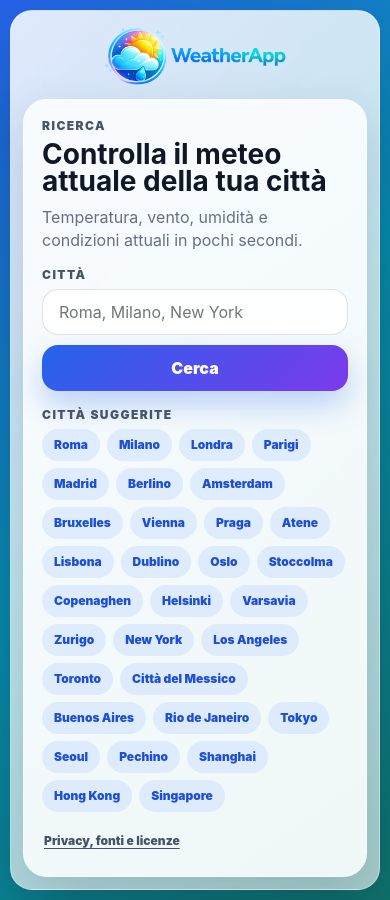
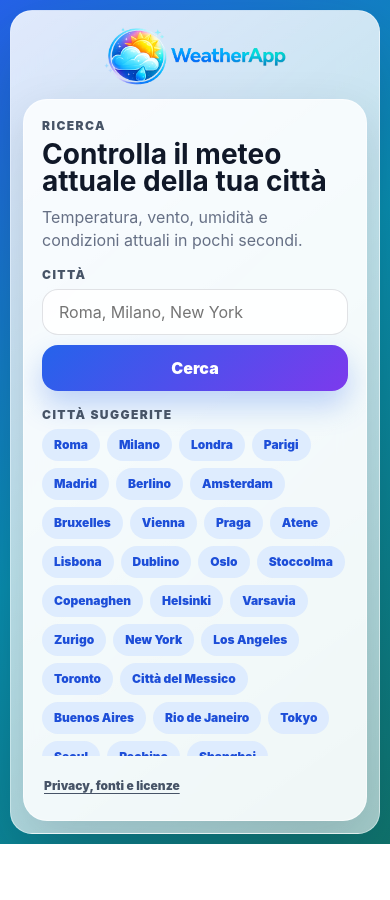
Before and after one commit to Kaonashi98/weatherApp, an Angular app: page / in a window 390 px wide. After the commit the page ends 844 px from the top, so only its background shows below. Built offline with nearby package versions, Linux system fonts and the light colour scheme.

Commit message:
fix: ho eliminato lo scroll della pagina

```diff
--- a/src/app/app.css
+++ b/src/app/app.css
@@ -708,6 +708,22 @@ button:disabled {
   overflow: hidden auto;
 }
 
+.search-panel,
+.weather-card,
+.city-lists,
+.recent-list,
+.info-dialog {
+  scrollbar-width: none;
+}
+
+.search-panel::-webkit-scrollbar,
+.weather-card::-webkit-scrollbar,
+.city-lists::-webkit-scrollbar,
+.recent-list::-webkit-scrollbar,
+.info-dialog::-webkit-scrollbar {
+  display: none;
+}
+
 .city-section + .city-section {
   margin-top: 16px;
 }
@@ -1121,7 +1137,23 @@ button:disabled {
   }
 }
 
-@media (max-height: 760px) and (min-width: 621px) { :host { overflow: auto; } .page { align-items: start; height: auto; overflow: visible; } .weather-shell { height: auto; transform: none; overflow: visible; } .content-grid, .search-panel, .weather-card { overflow: visible; } }
+@media (max-height: 760px) and (min-width: 621px) {
+  :host,
+  .page {
+    height: 100dvh;
+    overflow: hidden;
+  }
+
+  .page {
+    align-items: center;
+  }
+
+  .weather-shell {
+    height: calc(100dvh - 20px);
+    transform: none;
+    overflow: hidden;
+  }
+}
 @media (max-width: 1040px) {
   .weather-shell {
     width: min(780px, 100%);
@@ -1159,51 +1191,41 @@ button:disabled {
 @media (max-width: 1040px) and (orientation: portrait) {
   :host,
   .page {
-    height: auto;
-    min-height: 100vh;
-    min-height: 100dvh;
-    overflow: visible;
-  }
-
-  :host { overflow: auto; }
+    height: 100dvh;
+    min-height: 0;
+    overflow: hidden;
+  }
+
   .page { align-items: center; }
 
   .weather-shell {
-    height: auto;
+    height: calc(100dvh - 20px);
     transform: none;
-    overflow: visible;
-  }
-
-  .content-grid,
-  .search-panel,
-  .weather-card,
-  .quick-list,
-  .city-lists { overflow: visible; }
+    overflow: hidden;
+  }
 }
 @media (max-width: 620px) {
   :host {
-    height: auto;
-    min-height: 100vh;
-    min-height: 100dvh;
-    overflow: auto;
+    height: 100dvh;
+    min-height: 0;
+    overflow: hidden;
   }
 
   .page {
-    align-items: start;
-    min-height: 100vh;
-    min-height: 100dvh;
-    height: auto;
+    align-items: center;
+    min-height: 0;
+    height: 100dvh;
     padding: 10px;
-    overflow: visible;
+    overflow: hidden;
   }
 
   .weather-shell {
-    height: auto;
-    min-height: calc(100dvh - 20px);
+    height: calc(100dvh - 20px);
+    min-height: 0;
     padding: 12px;
     border-radius: 22px;
     transform: translateY(0);
-    overflow: visible;
+    overflow: hidden;
   }
 
   .shell-header {
@@ -1218,8 +1240,11 @@ button:disabled {
   .content-grid,
   .search-panel,
   .weather-card {
-    min-height: auto;
-    overflow: visible;
+    min-height: 0;
+  }
+
+  .search-panel {
+    overflow: hidden;
   }
 
   .weather-card:not(.weather-card--overlay-open):not(.weather-card--overlay-closing) {
@@ -1233,9 +1258,9 @@ button:disabled {
   }
 
   .city-lists {
-    flex: 0 0 auto;
-    max-height: none;
-    overflow: visible;
+    flex: 1 1 auto;
+    min-height: 0;
+    overflow: hidden auto;
   }
 
 
--- a/src/styles.css
+++ b/src/styles.css
@@ -15,22 +15,3 @@ app-root {
   width: 100%;
   height: 100%;
 }
-
-
-@media (max-width: 620px) {
-  html,
-  body {
-    height: auto;
-    min-height: 100%;
-    min-height: 100dvh;
-    overflow-x: hidden;
-    overflow-y: auto;
-  }
-
-  app-root {
-    height: auto;
-    min-height: 100vh;
-    min-height: 100dvh;
-    overflow: visible;
-  }
-}
```
